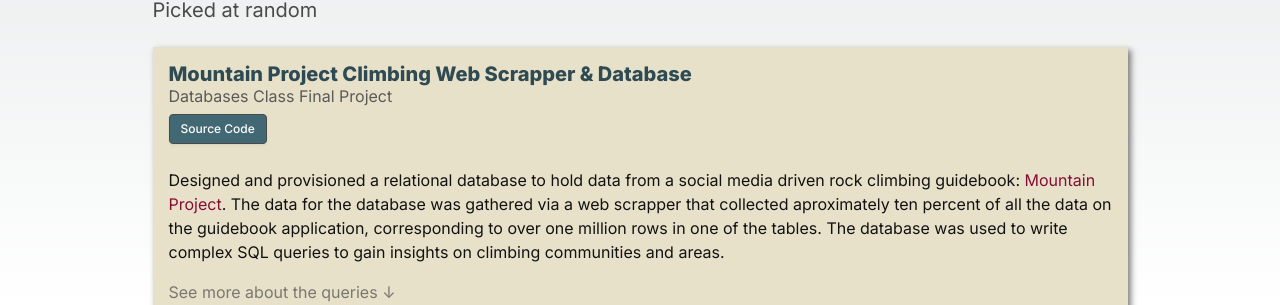
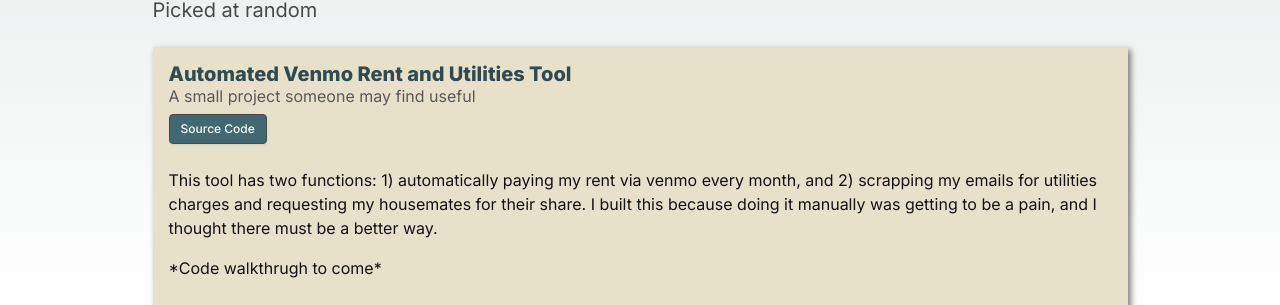
Before and after one commit to dbryan17/person-site, a Next.js app: page / in a window 1280 px wide. Shown: the part 495-800 px from the top of the page. Built offline with nearby package versions, Linux system fonts and the light colour scheme.

Commit message:
add venmo tool

```diff
--- a/app/data/projects/projects.js
+++ b/app/data/projects/projects.js
@@ -7,16 +7,26 @@
 NOTE - tabbing down with `s causes \n
 NOTE - new lines just make spaces by default, so making my own
 */
-// Mountain Project Climbing Database & Web Scraper November 2022 - December 2022
-// • Designed and provisioned a relational database to hold data from a social media driven rock climbing
-// guidebook.
-// • Created a web scraper that collected approximately ten percent of all the data on the guidebook
-// application, corresponding to over one million rows in one of the tables.
-// • Wrote complex SQL queries to gain insights on climbing communities and areas based on the data.
+
+const Venmo = {
+  title: "Automated Venmo Rent and Utilities Tool",
+  subtitle: "A small project someone may find useful",
+  buttons: [
+    {
+      link: "https://github.com/dbryan17/venmo-gmail-requests",
+      display: "Source Code",
+    },
+  ],
+  content: `
+  This tool has two functions: 1) automatically paying my rent via venmo every month, and 2) scrapping my emails for utilities charges and requesting my housemates for their share.
+  I built this because doing it manually was getting to be a pain, and I thought there must be a better way. %%n
+  *Code walkthrugh to come*
+  `,
+};
 
 const MtpDb = {
   title: "Mountain Project Climbing Web Scrapper & Database",
-  subtitle: "Databases Class Final Project",
+  subtitle: "Databases class final project",
   buttons: [
     {
       link: "https://github.com/dbryan17/mountainproject-scrapper-db/tree/main",
@@ -33,7 +43,7 @@
     {
       title: "See more about the queries",
       content: `
-      As a climber and a nerd, I've always had many unanswered questions about climbing that could be answered with the data held in the omnipresent
+      As a nerdy climber, I've always had many unanswered questions about climbing that could be answered with the data held in the omnipresent
       online guideboook and social media site mountain project. For example, what area has the most easy and safe climbs? Who is the biggest %%a{https://www.toprockclimbing.ca/blog/2019/5/7/why-does-sandbagging-occur#:~:text=Sandbag.,easier%20than%20the%20declared%20grade.[sandbagger]}?
       What climbs to the OG climbers love? Of course, this would be very innacurate since not all routes and ascents are logged on mountain project, and I was only able to gather about
       ten percent of the data on the website. I was virtually recreating the database for the site, and it took my macbook running for a week straight to gather that much data. %%n
@@ -203,6 +213,6 @@
   imgs: ["/pictures/projects/fv1.png", "/pictures/projects/fv2.png"],
 };
 
-const projects = [FractalVoyager, SudokuGraph, MtpDb];
+const projects = [FractalVoyager, SudokuGraph, MtpDb, Venmo];
 
 export { projects };
```
